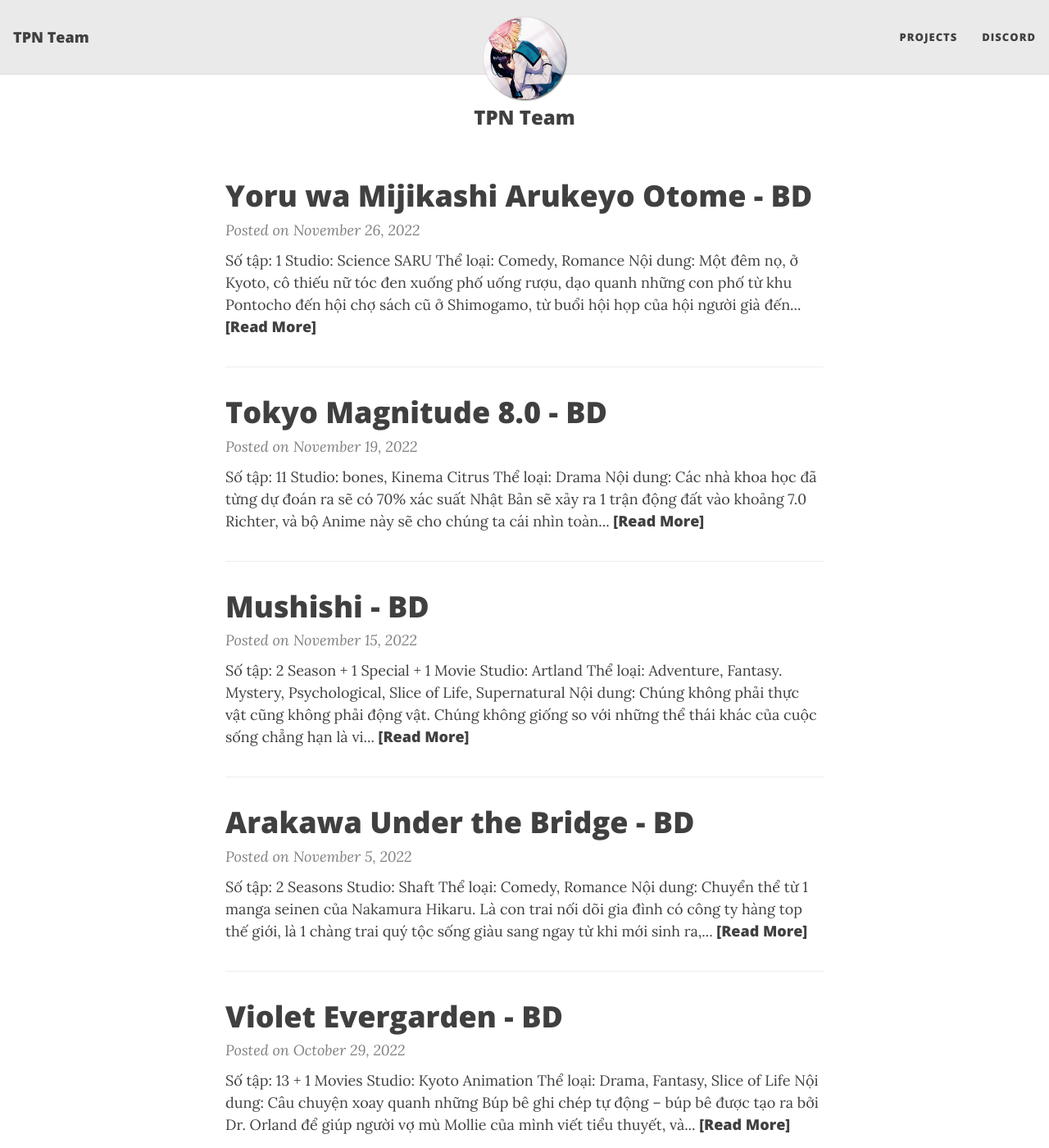
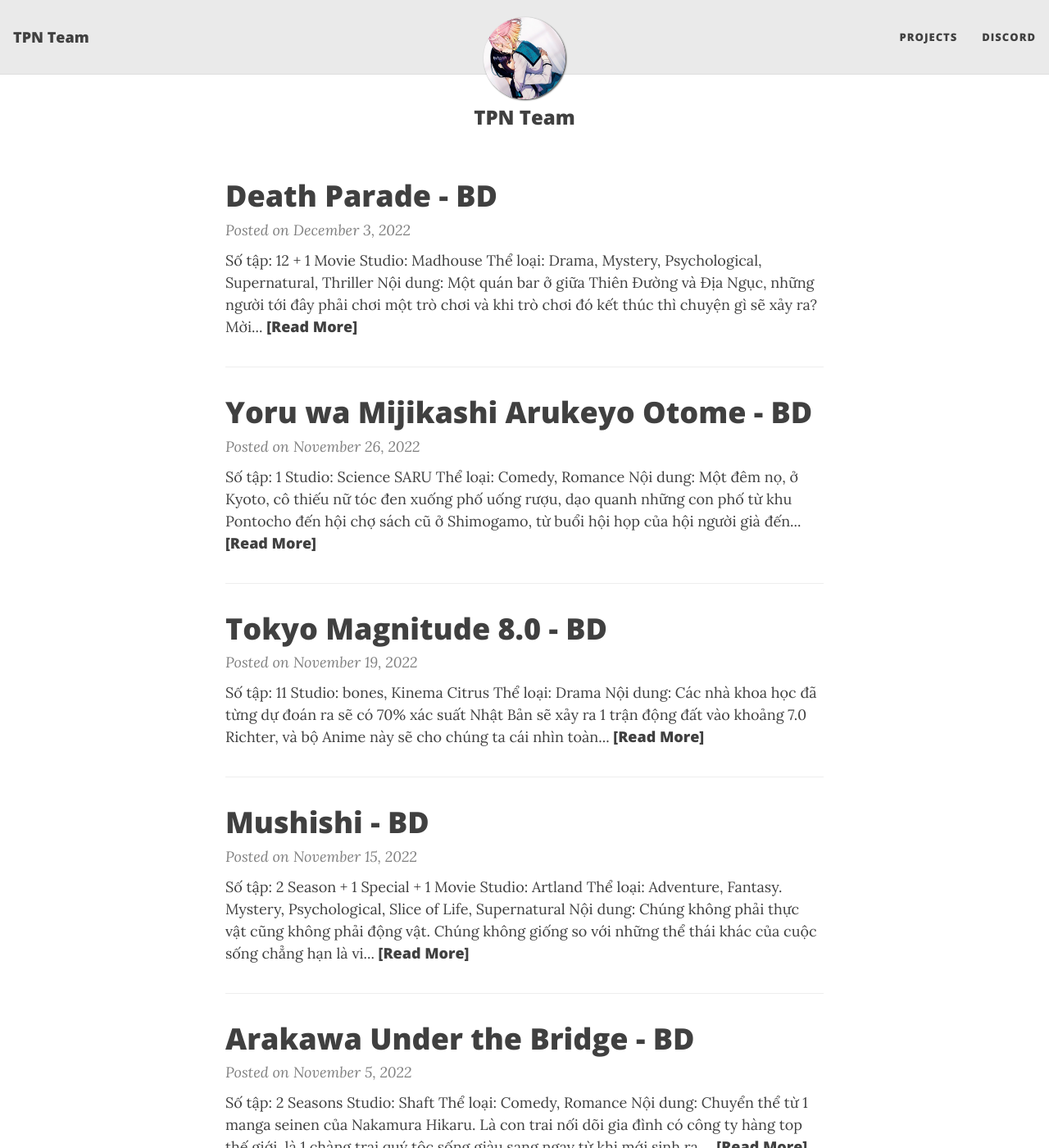
Before and after one commit to TPN-Team/TPN-Team.github.io, a Jekyll site: the page built from index.html, in a window 1280 px wide and 1400 px high. Shown: the whole window at 82% size. Built offline with Jekyll 4.4.1, drawn with Linux system fonts in a browser that asks for light colours; nearby versions of some CDN libraries; the list of posts is cut into pages by our own code.

Commit message:
Death Parade

```diff
--- /dev/null
+++ b/_posts/2022-12-03-death-parade.md
@@ -0,0 +1,23 @@
+---
+layout: post
+title: "Death Parade - BD"
+share-description: ""
+tags: [Death Parade]
+comments: false
+---
+
+![Thumb](https://tpn-team.github.io/assets/img/DeathParade_thumb.webp){: .mx-auto.d-block :}
+<center>
+<b>Số tập:</b> 12 + 1 Movie <br>
+<b>Studio:</b> Madhouse <br>
+<b>Thể loại:</b> Drama, Mystery, Psychological, Supernatural, Thriller <br>
+<b>Nội dung:</b> Một quán bar ở giữa Thiên Đường và Địa Ngục, những người tới đây phải chơi một trò chơi và khi trò chơi đó kết thúc thì chuyện gì sẽ xảy ra? Mời các bạn xem sẽ rõ. <br>
+
+<hr>
+
+<b>Nhân sự:</b> Josée <br>
+Cảm ơn <b>Clip-sub (TVs)</b> và <b>Kimi-Fansub (Movie)</b> đã làm ra bản dịch chất lượng này. <br>
+Chúc các bạn xem film vui vẻ!<br><br>
+<b><a href="https://github.com/TPN-Team/TPN-Team-DDL/blob/master/Death%20Parade.md">DDL</a></b> <br>
+</center>
+<!-- excerpt-end -->
```
Also changed, not shown: projects.md (+1 -0 lines), assets/img/DeathParade.jpg (added), assets/img/DeathParade_thumb.webp (added).
